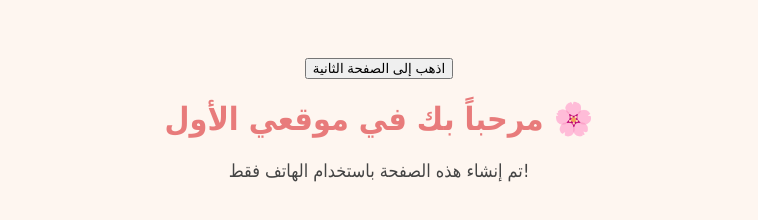
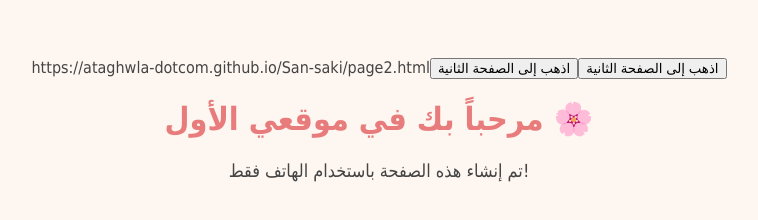
Before and after one commit to ataghwla-dotcom/San-saki, a plain HTML site: page index.html in a window 1280 px wide. Shown: the whole page, without its empty margins (261-1019 px from the left). Drawn offline with Linux system fonts and the light colour scheme.

Commit message:
Update index.html

```diff
--- a/index.html
+++ b/index.html
@@ -19,7 +19,9 @@
     }
   </style>
 </head>
-<body><button onclick="window.location.href='page2.html'">
+https://ataghwla-dotcom.github.io/San-saki/page2.html<button onclick="window.location.href='page2.html'">
+  اذهب إلى الصفحة الثانية
+</button><body><button onclick="window.location.href='page2.html'">
   اذهب إلى الصفحة الثانية
 </button>
   <h1>مرحباً بك في موقعي الأول 🌸</h1>
```
